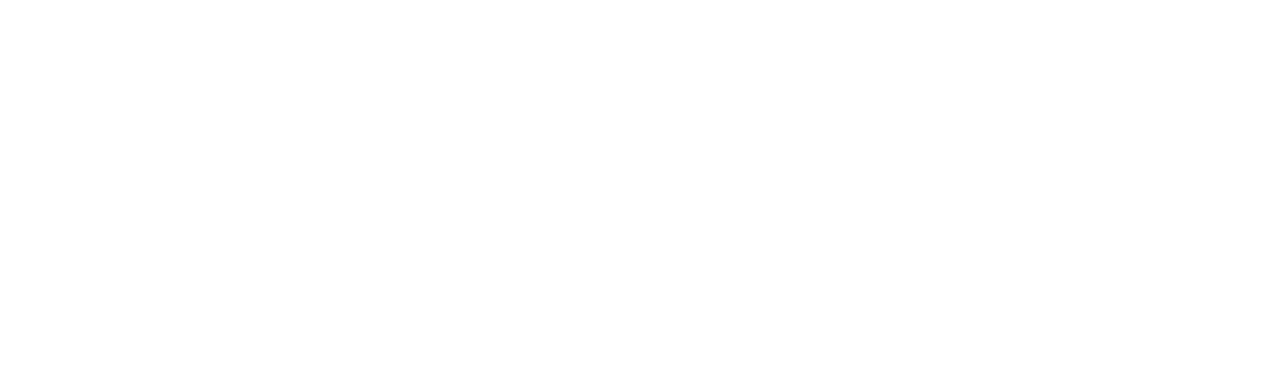
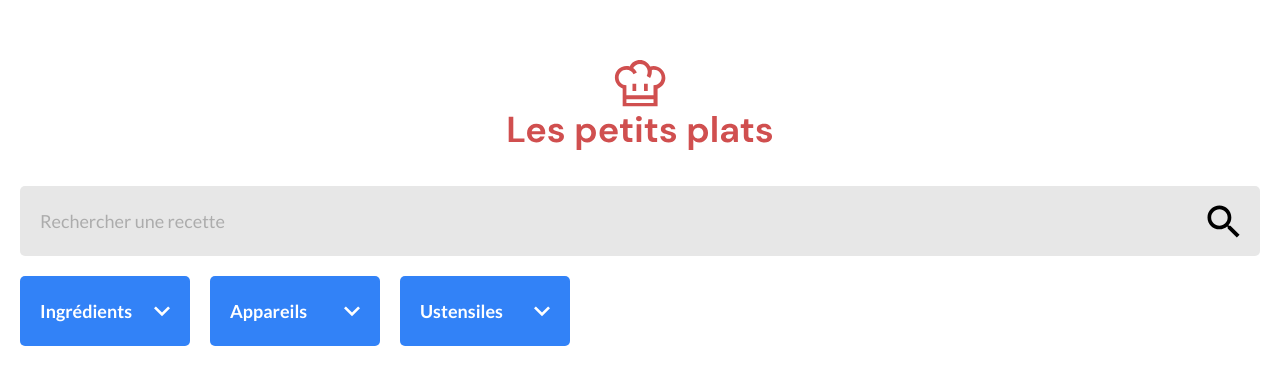
Before and after one commit to leollorca/les-petits-plats, a website: page index.html in a window 1280 px wide. Drawn offline with Linux system fonts and the light colour scheme.

Commit message:
first html structure

```diff
--- a/index.html
+++ b/index.html
@@ -1,12 +1,50 @@
 <!DOCTYPE html>
 <html lang="fr">
-<head>
-    <meta charset="UTF-8">
-    <meta http-equiv="X-UA-Compatible" content="IE=edge">
-    <meta name="viewport" content="width=device-width, initial-scale=1.0">
+  <head>
+    <meta charset="UTF-8" />
+    <meta http-equiv="X-UA-Compatible" content="IE=edge" />
+    <meta name="viewport" content="width=device-width, initial-scale=1.0" />
     <title>Les Petits Plats</title>
-</head>
-<body>
-
-</body>
+    <link rel="stylesheet" href="./css/style.css" />
+  </head>
+  <body>
+    <header>
+      <img src="./assets/logo.svg" />
+    </header>
+    <div class="container">
+      <div class="search">
+        <input
+          type="text"
+          name="search"
+          id="search__main"
+          class="search__main"
+          autocomplete="off"
+          placeholder="Rechercher une recette"
+        />
+        <img class="search__icon" src="./assets/icons/loupe.svg" />
+        <div class="search__tags">
+          <div class="tag">
+            Coco
+            <img class="tag__icon" src="./assets/icons/cross.svg" />
+          </div>
+        </div>
+        <div class="search__filters">
+          <div class="filter">
+            Ingrédients
+            <img class="filter__icon" src="./assets/icons/dropdown.svg" />
+          </div>
+          <div class="filter">
+            Appareils
+            <img class="filter__icon" src="./assets/icons/dropdown.svg" />
+          </div>
+          <div class="filter">
+            Ustensiles
+            <img class="filter__icon" src="./assets/icons/dropdown.svg" />
+          </div>
+        </div>
+      </div>
+    </div>
+    <main></main>
+    <script src="./js/main.js"></script>
+  </body>
 </html>
--- /dev/null
+++ b/js/main.js
@@ -0,0 +1 @@
+console.log("main.js");
--- /dev/null
+++ b/sass/_font.scss
@@ -0,0 +1,5 @@
+@import url("https://fonts.googleapis.com/css2?family=Lato:wght@400;700&family=Roboto&display=swap");
+
+body {
+  font-family: "Lato", sans-serif;
+}
--- /dev/null
+++ b/sass/_reset.scss
@@ -0,0 +1,5 @@
+* {
+  margin: 0;
+  padding: 0;
+  box-sizing: border-box;
+}
--- /dev/null
+++ b/sass/_variables.scss
@@ -0,0 +1,7 @@
+$black: #000;
+$white: #fff;
+$light-grey: #e7e7e7;
+$dark-grey: #c7bebe;
+$blue: #3282f7;
+$green: #68d9a4;
+$red: #ed6454;
--- /dev/null
+++ b/sass/main.scss
@@ -0,0 +1,89 @@
+@import "./variables.scss";
+@import "./reset.scss";
+@import "./font.scss";
+
+header {
+  padding: 60px 0 30px 0;
+  text-align: center;
+}
+
+.container {
+  max-width: 1240px;
+  margin: 0 auto;
+}
+
+.search {
+  position: relative;
+
+  &__main {
+    width: 100%;
+    height: 70px;
+    padding: 0 20px;
+    font-family: "Lato", sans-serif;
+    font-size: 18px;
+    font-weight: 400;
+    color: $black;
+    border: none;
+    border-radius: 5px;
+    background-color: $light-grey;
+
+    &::placeholder {
+      font-family: "Lato", sans-serif;
+      font-size: 18px;
+      font-weight: 400;
+      color: $black;
+      opacity: 0.25;
+    }
+
+    &:focus {
+      outline: none;
+    }
+  }
+
+  &__icon {
+    position: absolute;
+    top: 18.5px;
+    right: 20px;
+  }
+
+  &__tags {
+    display: none;
+    margin-top: 30px;
+
+    .tag {
+      display: inline-flex;
+      align-items: center;
+      margin-right: 20px;
+      padding: 8px 16px;
+      font-size: 14px;
+      font-weight: 700;
+      color: $white;
+      border-radius: 5px;
+      background-color: $blue;
+
+      &__icon {
+        margin-left: 10px;
+      }
+    }
+  }
+
+  &__filters {
+    display: flex;
+    gap: 20px;
+    margin-top: 20px;
+
+    .filter {
+      display: flex;
+      justify-content: space-between;
+      align-items: center;
+      width: 170px;
+      height: 70px;
+      padding: 0 20px;
+      font-size: 18px;
+      font-weight: 700;
+      color: $white;
+      border-radius: 5px;
+      background-color: $blue;
+    }
+  }
+}
```
Also changed, not shown: package.json (added, +19 -0 lines), assets/icons/cross.svg (added), assets/icons/dropdown.svg (added), assets/icons/loupe.svg (added), assets/icons/montre.svg (added), assets/logo.svg (added), css/style.css (added), 3 other files.
